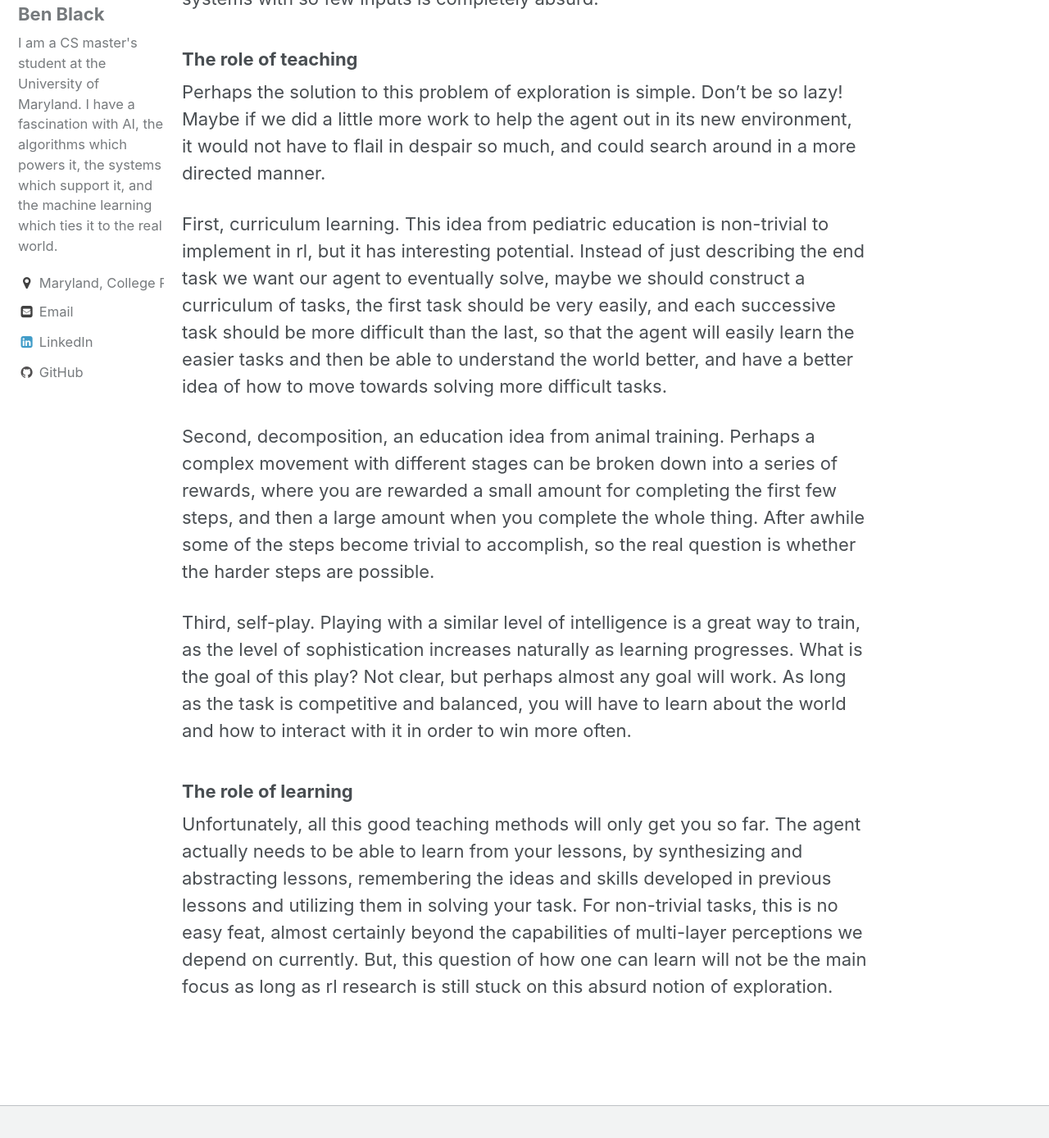
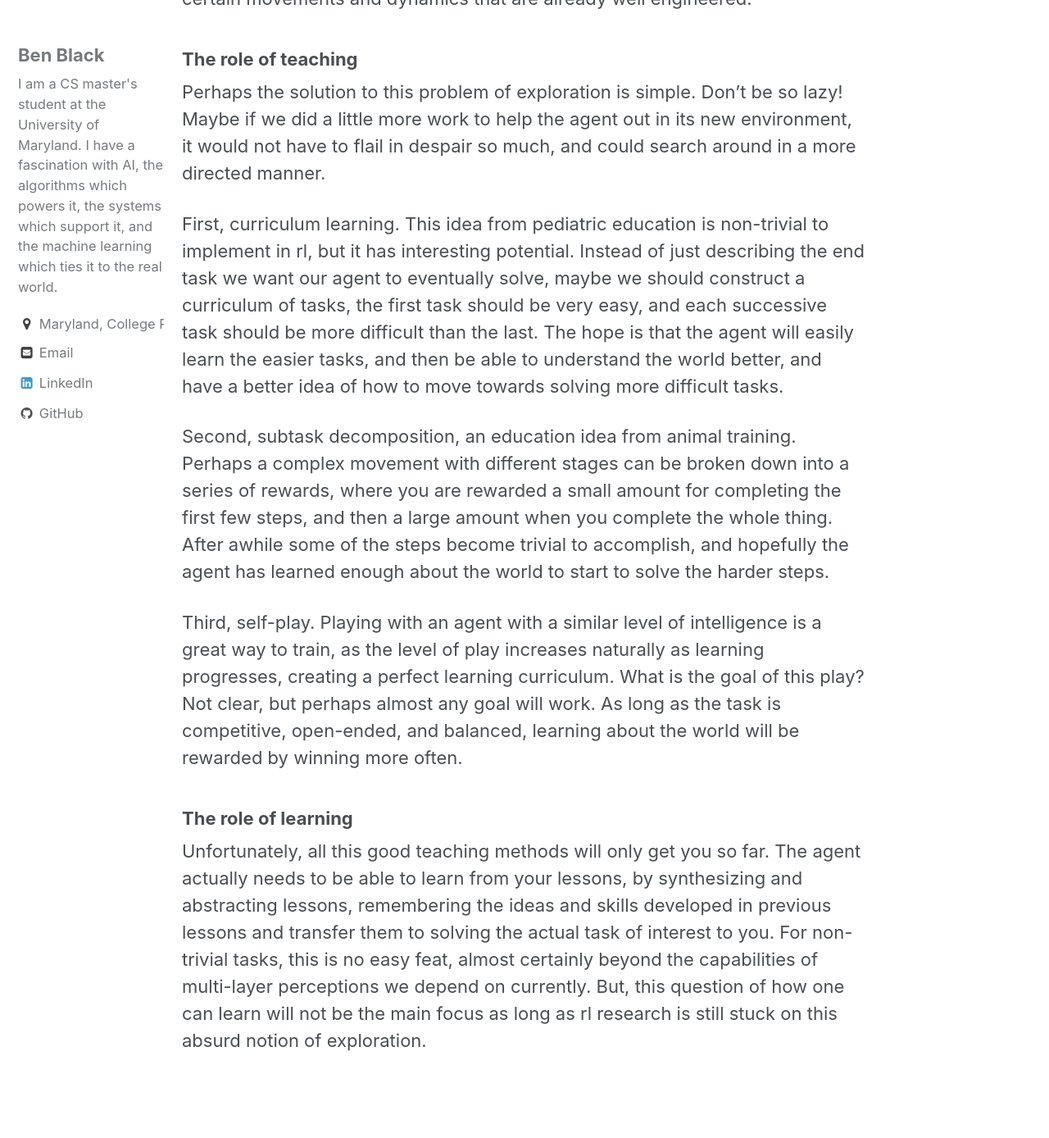
Before and after one commit to benblack769/benblack769.github.io, a Jekyll site: the page built from neural_posts/falacy-exploration.md, in a window 1280 px wide and 1400 px high, scrolled down 2236 px. Shown: the top 1388 px of the window at 82% size. Built offline with Jekyll 4.4.1, drawn with Linux system fonts in a browser that asks for light colours; formulas are drawn with MathJax 3; some of the changed text lies outside the part shown.

Commit message:
edited falacy exploration

```diff
--- a/neural_posts/falacy-exploration.md
+++ b/neural_posts/falacy-exploration.md
@@ -1,7 +1,7 @@
 ---
 title: Fallacy of exploration
 under_construction: false
-excerpt: "The notion of exploration in reinforcement learning is based off a false notion that we are alone in the world. We are not alone, we did not come from nothing, and if we want our machines to work, we must understand that basic fact."
+excerpt: "The notion of exploration in reinforcement learning is based off a false notion that we are alone in the world. We are not alone, we did not come from nothing, and if we want reinforcement learning to be successful, we must understand that basic fact."
 comments: false
 share: false
 ---
@@ -23,28 +23,29 @@
 
 Well, unlike in real life, reinforcement learning agents are all on their own. No supervision, no do-overs, no self-motivation, no intrinsic or learned ideas of right or wrong, or how the world works. So everything must be stated in the absolute most basic terms: try to find your way in a world you don't have any idea about, and be told if you did good or bad.
 
-What an awful life! If you don't know anything about the world, what else can you do but randomly flail in despair and pray for the best? If you don't know what is good or bad, perhaps you can look forward to things which are at least different?
+What an awful life! If you don't know anything about the world, what else can you do but randomly flail in despair and pray for the best? If you don't know what is good or bad, what else can you do but look forward to things which are at least different?
 
 That this life seems so awful raises a higher level question: Why are RL researchers trying to develop algorithms that work in such a harsh world?
 
-While lets look at some of the influential literature. AlphaGo beat world champion go player Lee Sedol with supervision from hundreds of thousands of human games. What logically comes next, but AlphaZero, an algorithm which does even better but learns from 0 human games! How much more amazing is that! Be a god-like go player (professional go players talk about the divine play of AlphaZero), with no humans involved, just a few thousand lines of code built upon standard tools. This feat captured the imagination of the AI community for years.
+While lets look at some of the influential literature. AlphaGo beat world champion go player Lee Sedol with supervision from hundreds of thousands of human games. What logically comes next, but AlphaZero, an algorithm which does even better but learns from 0 human games! How much more amazing is that! Be a god-like go player (professional go players talk about the divine play of AlphaGo), with no extensive training in the game, just a few thousand lines of code built upon standard tools. This feat captured the imagination of the AI community for years.
 
-Another huge project was AlphaStar, a grandmaster level Starcraft AI which beat professional players in matches. This was trained on 900,000 human games. The obvious thought is, what if that could be trained without these human games? Then perhaps this sort of AI could be developed for new games. How could would that be! Have a game released with a god-tier AI built in to play with.
+Another huge project was AlphaStar, a grandmaster level Starcraft AI which beat professional players in matches. This was trained on 900,000 human games. The obvious thought is, what if you could make an AlphaStarZero algorithm that could be trained without these human games? Then perhaps this sort of AI could be developed for new games. How amazing would that be! Have a game released with a god-tier AI built in to play with.
 
-Now, robotics labs across the country are racing to get these sort of successes working for robotics in the real world. How amazing would it be just to tell a robot what worked and what didn't and for it to learn all the physical dynamics of how to do the task?
+These successes and promises have captured the imagination of more practical minds as well. Robotics labs across the country are racing to get these sort of successes working for robotics in the real world. How amazing would it be just to tell a robot what worked and what didn't and for it to learn all the physical dynamics of how to do the task?
 
-In a way, this is reflective of the desire to be god. To be able to create any system that can be described. Unfortunately, we know that we are not god, and computers certainly put us a lot closer, but we are nowhere near that level. The fact that we are not god explains why reinforcement learning rarely used in real world robotics, and even in those rare cases, it is only used for minor fine tuning of certain movements and dynamics. The idea that you can construct complex systems with so few inputs is completely absurd.
+In a way, this is reflective of the desire to able to solve any problem where success can be easily described. Unfortunately, since $$P \ne NP$$ we know this cannot be done efficiently, even in strait forward cases. This basic efficiency problem helps explain why reinforcement learning is rarely used in real world robotics, and even in those rare cases, it is only used for minor fine tuning of certain movements and dynamics that are already well engineered.
+
 
 ### The role of teaching
 
 Perhaps the solution to this problem of exploration is simple. Don't be so lazy! Maybe if we did a little more work to help the agent out in its new environment, it would not have to flail in despair so much, and could search around in a more directed manner.
 
-First, curriculum learning. This idea from pediatric education is non-trivial to implement in rl, but it has interesting potential. Instead of just describing the end task we want our agent to eventually solve, maybe we should construct a curriculum of tasks, the first task should be very easily, and each successive task should be more difficult than the last, so that the agent will easily learn the easier tasks and then be able to understand the world better, and have a better idea of how to move towards solving more difficult tasks.
+First, curriculum learning. This idea from pediatric education is non-trivial to implement in rl, but it has interesting potential. Instead of just describing the end task we want our agent to eventually solve, maybe we should construct a curriculum of tasks, the first task should be very easy, and each successive task should be more difficult than the last. The hope is that the agent will easily learn the easier tasks, and then be able to understand the world better, and have a better idea of how to move towards solving more difficult tasks.
 
-Second, decomposition, an education idea from animal training. Perhaps a complex movement with different stages can be broken down into a series of rewards, where you are rewarded a small amount for completing the first few steps, and then a large amount when you complete the whole thing. After awhile some of the steps become trivial to accomplish, so the real question is whether the harder steps are possible.
+Second, subtask decomposition, an education idea from animal training. Perhaps a complex movement with different stages can be broken down into a series of rewards, where you are rewarded a small amount for completing the first few steps, and then a large amount when you complete the whole thing. After awhile some of the steps become trivial to accomplish, and hopefully the agent has learned enough about the world to start to solve the harder steps.
 
-Third, self-play. Playing with a similar level of intelligence is a great way to train, as the level of sophistication increases naturally as learning progresses. What is the goal of this play? Not clear, but perhaps almost any goal will work. As long as the task is competitive and balanced, you will have to learn about the world and how to interact with it in order to win more often.
+Third, self-play. Playing with an agent with a similar level of intelligence is a great way to train, as the level of play increases naturally as learning progresses, creating a perfect learning curriculum. What is the goal of this play? Not clear, but perhaps almost any goal will work. As long as the task is competitive, open-ended, and balanced, learning about the world will be rewarded by winning more often.
 
 ### The role of learning
 
-Unfortunately, all this good teaching methods will only get you so far. The agent actually needs to be able to learn from your lessons, by synthesizing and abstracting lessons, remembering the ideas and skills developed in previous lessons and utilizing them in solving your task. For non-trivial tasks, this is no easy feat, almost certainly beyond the capabilities of multi-layer perceptions we depend on currently. But, this question of how one can learn will not be the main focus as long as rl research is still stuck on this absurd notion of exploration.
+Unfortunately, all this good teaching methods will only get you so far. The agent actually needs to be able to learn from your lessons, by synthesizing and abstracting lessons, remembering the ideas and skills developed in previous lessons and transfer them to solving the actual task of interest to you. For non-trivial tasks, this is no easy feat, almost certainly beyond the capabilities of multi-layer perceptions we depend on currently. But, this question of how one can learn will not be the main focus as long as rl research is still stuck on this absurd notion of exploration.
```
